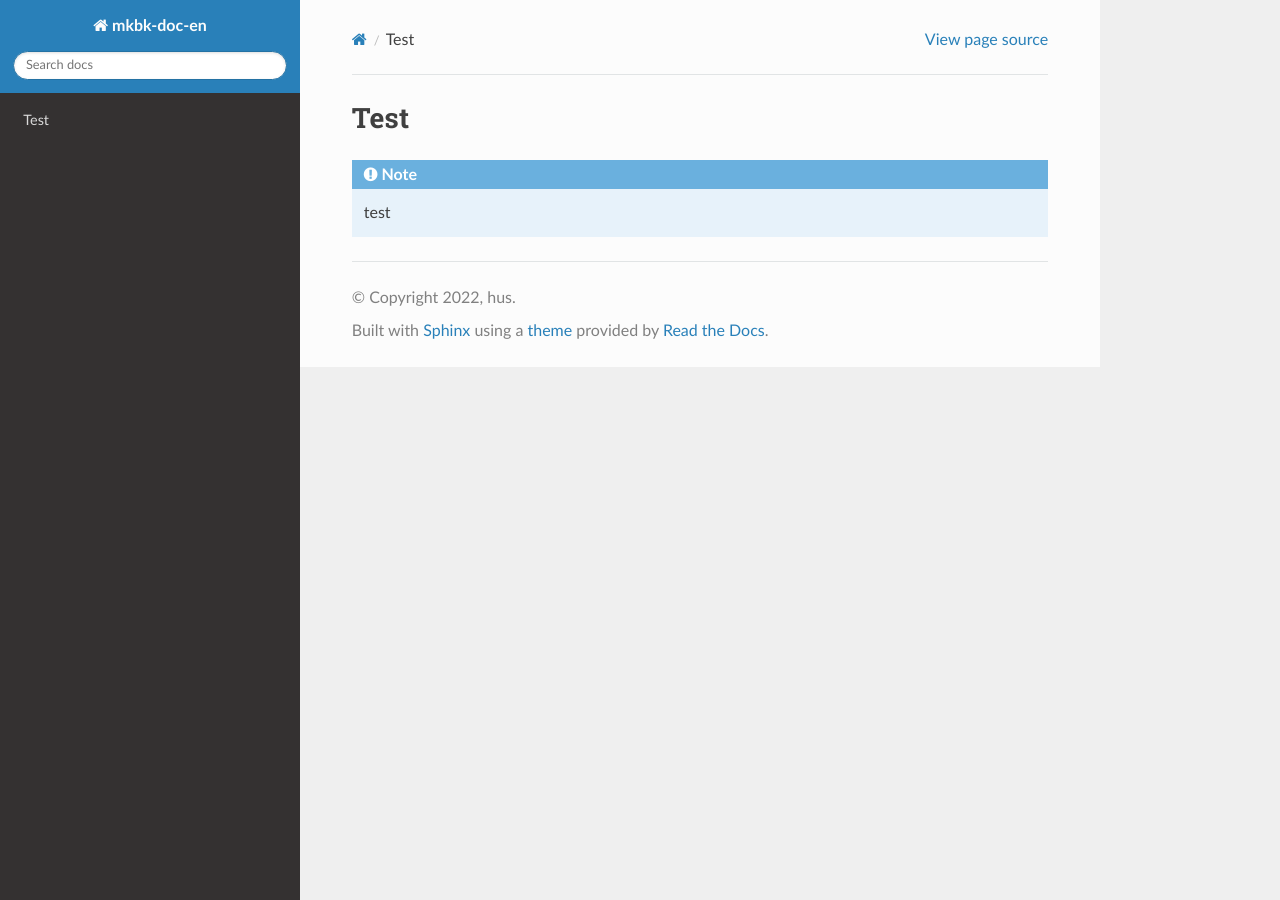
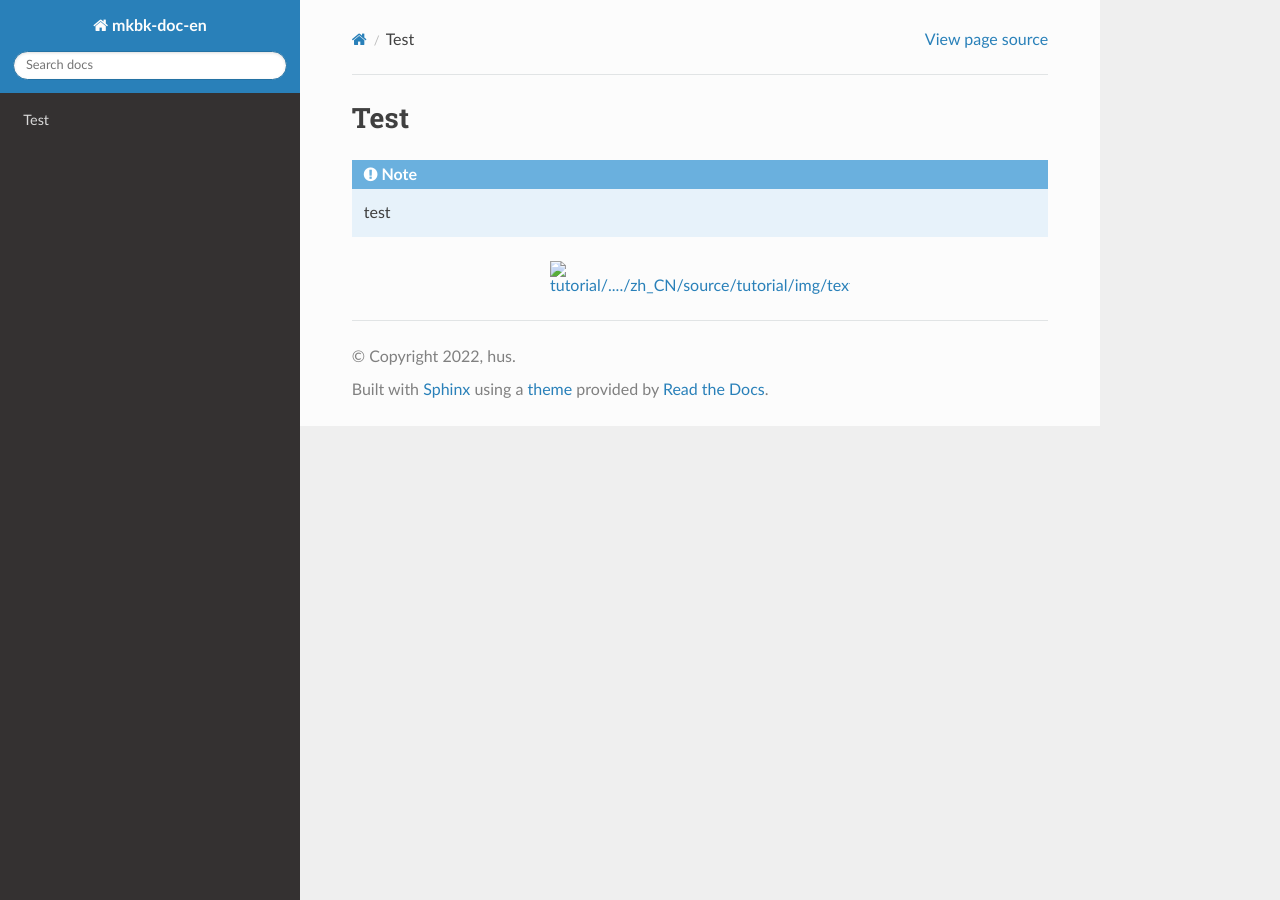
Before and after one commit to makamaka0520/maka-doc, a Sphinx documentation site: the page built from docs/en/source/tutorial/test.rst, in a window 1280 px wide. Built offline with Sphinx 7.4.7 and the Read the Docs theme 2.0.0, drawn with Linux system fonts in a browser that asks for light colours; pages that are not in the unit, such as notebooks, are missing from menus.

Commit message:
test path

```diff
--- a/docs/en/source/tutorial/test.rst
+++ b/docs/en/source/tutorial/test.rst
@@ -4,3 +4,7 @@ Test
 .. note::
 
     test
+
+.. image:: ..../zh_CN/source/tutorial/img/text2img_pic28.png
+   :align: center
+   :width: 300
```
